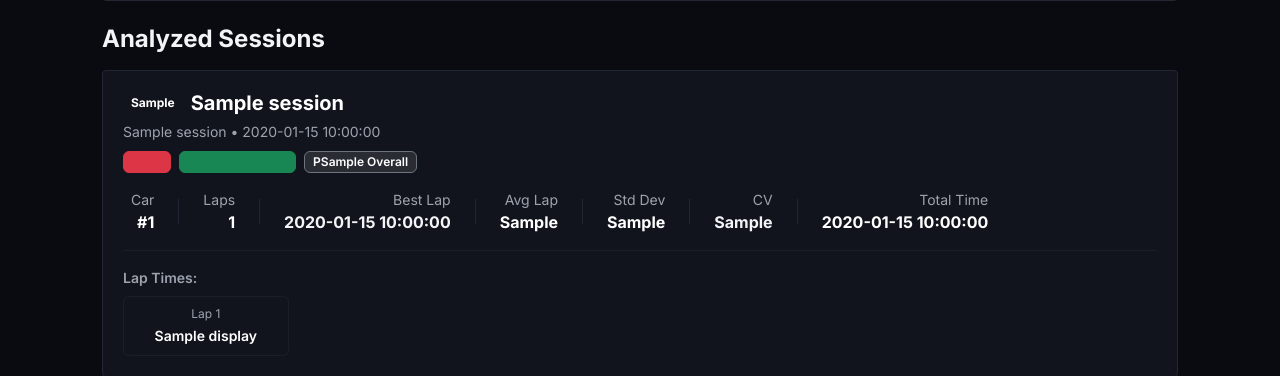
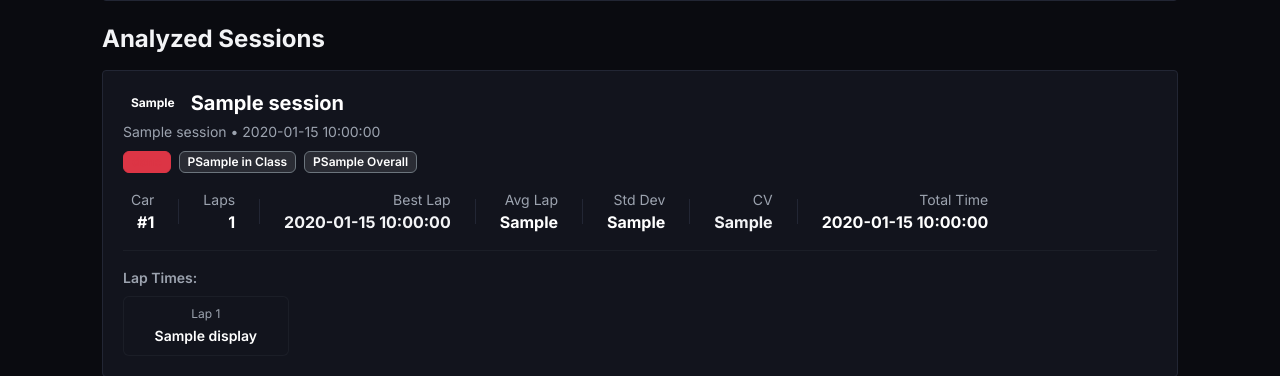
Before and after one commit to ncrosty58/speedhive-tools-ui, a Python web app: template templates/driver_stats_breakdown.html in a window 1280 px wide. Shown: the part 728-1104 px from the top of the page. Run offline with Jinja, Linux system fonts and the light colour scheme; the template is opened without the code that fills it: most values are stand-ins (such as "Sample title", 1, 10 or a date in 2020).

Commit message:
fix(driver-report): style class finish badges dynamically (P1=green, P2/P3=yellow, P4+=gray)

```diff
--- a/templates/driver_stats_breakdown.html
+++ b/templates/driver_stats_breakdown.html
@@ -222,9 +222,19 @@
                                             <span class="badge bg-danger bg-opacity-20 text-danger border border-danger border-opacity-30 small px-2 py-1 fw-bold">{{ session.status }}</span>
                                         {% endif %}
                                         {% if session.class_pos is not none %}
-                                            <span class="badge bg-success bg-opacity-15 text-success border border-success border-opacity-20 small px-2 py-1 fw-semibold">
-                                                P{{ session.class_pos }} in Class
-                                            </span>
+                                            {% if session.class_pos == 1 %}
+                                                <span class="badge bg-success bg-opacity-15 text-success border border-success border-opacity-20 small px-2 py-1 fw-semibold">
+                                                    P{{ session.class_pos }} in Class
+                                                </span>
+                                            {% elif session.class_pos <= 3 %}
+                                                <span class="badge bg-warning bg-opacity-15 text-warning border border-warning border-opacity-20 small px-2 py-1 fw-semibold">
+                                                    P{{ session.class_pos }} in Class
+                                                </span>
+                                            {% else %}
+                                                <span class="badge bg-light bg-opacity-10 text-white border border-secondary border-opacity-20 small px-2 py-1 fw-semibold">
+                                                    P{{ session.class_pos }} in Class
+                                                </span>
+                                            {% endif %}
                                         {% endif %}
                                         {% if session.finish_pos is not none %}
                                             <span class="badge bg-light bg-opacity-10 text-white border border-secondary border-opacity-20 small px-2 py-1 fw-semibold">
```
